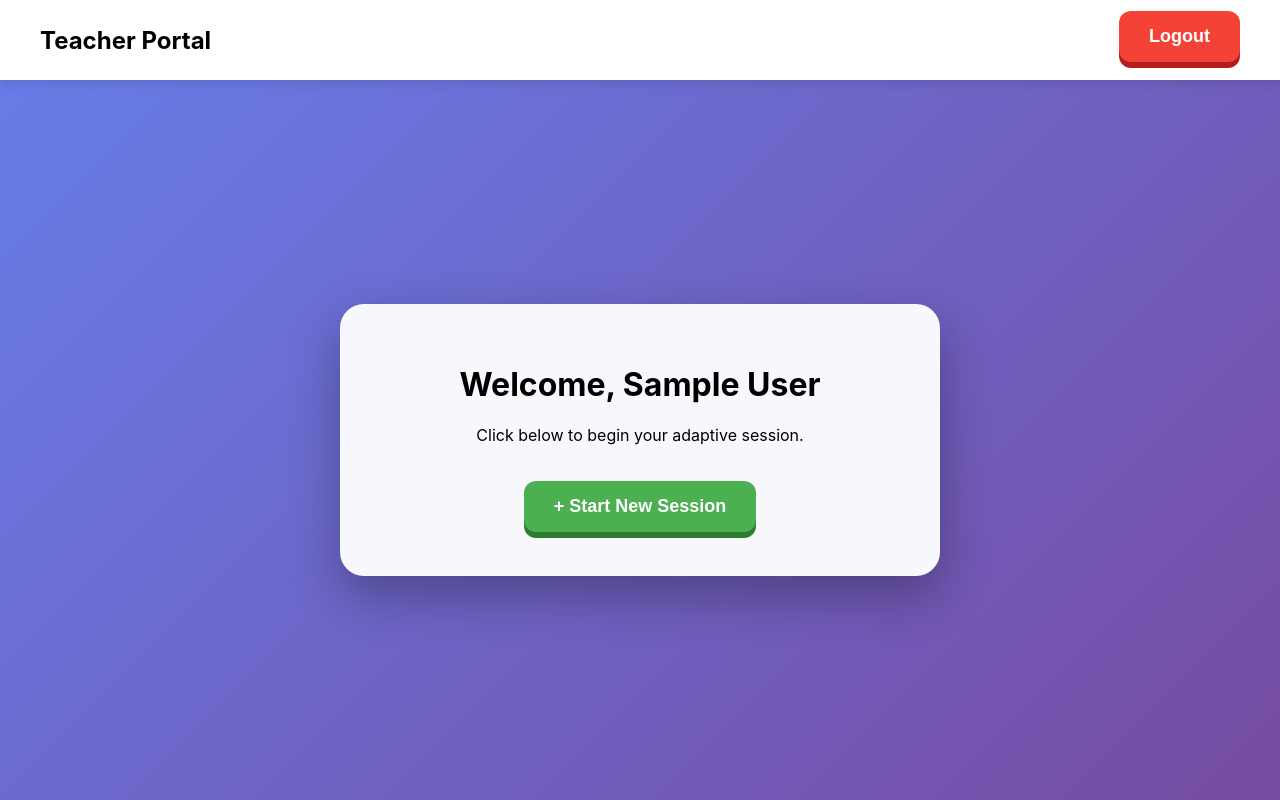
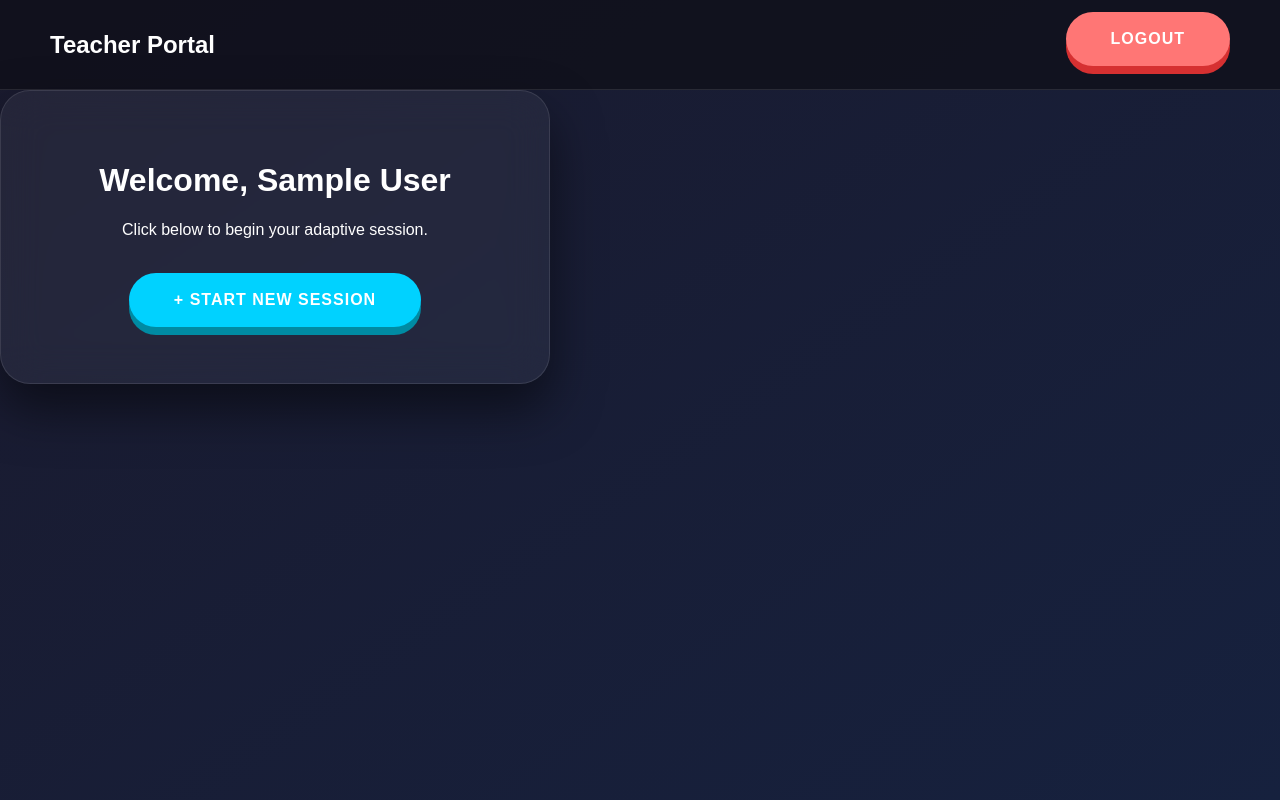
Before and after one commit to DEBOJYOTI-BAIN/Vi-Slides-second, a React (Vite) app in the folder vi-slides-frontend/: page /teacher in a window 1280 px wide. Built offline with nearby package versions, Linux system fonts and the light colour scheme; no server answers; sample sign-in values are in the browser's storage.

Commit message:
Login FrontEnd is perfect

```diff
--- a/vi-slides-frontend/src/index.css
+++ b/vi-slides-frontend/src/index.css
@@ -1,87 +1,79 @@
-/* THE FOUNDATION */
+/* MODERN MIDNIGHT THEME */
 * { box-sizing: border-box; }
+
 html, body, #root {
-  margin: 0; padding: 0;
-  height: 100vh; width: 100vw;
-  font-family: 'Inter', sans-serif;
-  background: linear-gradient(135deg, #667eea 0%, #764ba2 100%);
+  margin: 0;
+  padding: 0;
+  height: 100vh;
+  width: 100vw;
+  font-family: 'Poppins', sans-serif; /* Modern, rounded font */
+  /* New Gradient: Deep Indigo to Charcoal */
+  background: linear-gradient(145deg, #1a1a2e 0%, #16213e 100%);
+  color: #ffffff;
   overflow: hidden;
 }
 
-/* CONTAINERS */
-.full-screen { height: 100vh; width: 100vw; display: flex; flex-direction: column; }
-.centered-content { flex: 1; display: flex; align-items: center; justify-content: center; padding: 20px; }
-.glass-card {
-  background: rgba(255, 255, 255, 0.95);
-  padding: 40px; border-radius: 24px;
-  box-shadow: 0 20px 50px rgba(0,0,0,0.3);
-  text-align: center; width: 100%; max-width: 600px;
+/* UNIQUE 3D PILL BUTTONS */
+.btn-3d {
+  all: unset;
+  display: inline-block;
+  padding: 18px 45px; /* Larger, more "pro" size */
+  font-size: 16px;
+  font-weight: 800;
+  text-transform: uppercase;
+  letter-spacing: 1px;
+  color: white;
+  border-radius: 50px; /* Pill shape */
+  cursor: pointer;
+  transition: all 0.1s cubic-bezier(0.175, 0.885, 0.32, 1.275);
+  transform: translateY(-6px); /* Higher lift for more 3D feel */
+  text-align: center;
 }
 
-/* 3D BUTTONS */
-.btn-3d {
-  padding: 15px 30px; font-size: 18px; font-weight: 700;
-  color: white; border: none; border-radius: 12px;
-  cursor: pointer; transition: all 0.1s;
-  transform: translateY(-4px);
-  box-shadow: 0 6px 0 rgba(0,0,0,0.2);
-}
-.btn-3d:active { transform: translateY(0px); box-shadow: none; }
+/* Unique Color Palette */
+.btn-teacher { background: #00d2ff; box-shadow: 0 8px 0 #008ba3; } /* Vibrant Teal */
+.btn-student { background: #6c5ce7; box-shadow: 0 8px 0 #4834d4; } /* Electric Indigo */
+.btn-logout  { background: #ff7675; box-shadow: 0 8px 0 #d63031; } /* Soft Coral */
 
-.btn-teacher { background: #4CAF50; box-shadow: 0 6px 0 #2e7d32; }
-.btn-student { background: #2196F3; box-shadow: 0 6px 0 #1565c0; }
-.btn-logout  { background: #f44336; box-shadow: 0 6px 0 #b71c1c; }
-
-/* NAVBAR */
-.navbar {
-  height: 80px; background: white;
-  display: flex; align-items: center; justify-content: space-between;
-  padding: 0 40px; box-shadow: 0 4px 10px rgba(0,0,0,0.1);
+.btn-3d:active {
+  transform: translateY(0px);
+  box-shadow: none;
 }
 
-/* TEXT STYLES */
-.join-code {
-  font-size: 120px; color: #007bff;
-  font-weight: 900; margin: 20px 0; letter-spacing: 15px;
+.btn-3d:hover {
+    filter: brightness(1.1);
 }
 
-/* ADD THIS TO THE BOTTOM OF index.css */
-
-/* PREVENTS TEXTAREA FROM BEING DRAGGED */
-textarea {
+/* FROSTED GLASS CARD */
+.glass-card {
+  background: rgba(255, 255, 255, 0.05); /* Very dark glass */
+  backdrop-filter: blur(20px);
+  border-radius: 30px;
+  padding: 50px;
+  box-shadow: 0 25px 50px rgba(0,0,0,0.5);
+  border: 1px solid rgba(255, 255, 255, 0.1);
+  text-align: center;
   width: 100%;
-  height: 120px;
-  padding: 15px;
-  border-radius: 12px;
-  border: 2px solid #ddd;
-  font-size: 16px;
-  resize: none; /* THIS IS THE FIX */
-  outline: none;
-  transition: border-color 0.2s;
-  box-sizing: border-box;
-  font-family: inherit;
+  max-width: 550px;
 }
 
-textarea:focus {
-  border-color: #2196F3;
+/* SLEEK NAVBAR */
+.navbar {
+  height: 90px;
+  background: rgba(15, 15, 26, 0.8);
+  display: flex;
+  align-items: center;
+  justify-content: space-between;
+  padding: 0 50px;
+  border-bottom: 1px solid rgba(255, 255, 255, 0.1);
 }
 
-/* THE TEACHER'S QUESTION LIST CONTAINER */
-.question-area {
-  margin-top: 30px;
-  background: rgba(255, 255, 255, 0.5);
-  border-radius: 20px;
-  padding: 20px;
-  min-height: 150px;
-  border: 1px solid #eee;
-  text-align: left;
+.join-code-text {
+  font-size: 140px;
+  background: linear-gradient(to bottom, #ffffff, #00d2ff);
+  -webkit-background-clip: text;
+  -webkit-text-fill-color: transparent;
+  font-weight: 900;
+  margin: 10px 0;
+  filter: drop-shadow(0 10px 20px rgba(0, 210, 255, 0.3));
 }
-
-.question-card-mini {
-  background: white;
-  padding: 15px;
-  border-radius: 12px;
-  margin-bottom: 10px;
-  box-shadow: 0 4px 6px rgba(0,0,0,0.05);
-  border-left: 5px solid #2196F3;
-}
--- a/vi-slides-frontend/src/pages/Login.tsx
+++ b/vi-slides-frontend/src/pages/Login.tsx
@@ -9,11 +9,8 @@ export default function Login() {
   const [showRoles, setShowRoles] = useState(false);
 
   useEffect(() => {
-    const savedUser = localStorage.getItem('user');
-    if (savedUser) {
-      const user = JSON.parse(savedUser);
-      navigate(user.role === 'teacher' ? '/teacher' : '/student');
-    }
+    const user = JSON.parse(localStorage.getItem('user') || '{}');
+    if (user.name) navigate(user.role === 'teacher' ? '/teacher' : '/student');
   }, [navigate]);
 
   const handleGoogleSuccess = async (response: any) => {
@@ -25,7 +22,7 @@ export default function Login() {
         localStorage.setItem('user', JSON.stringify(res.data.user));
         navigate(res.data.user.role === 'teacher' ? '/teacher' : '/student');
       }
-    } catch (err) { alert("Login connection failed"); }
+    } catch (err) { alert("Login Fail"); }
   };
 
   const finishLogin = async (role: 'teacher' | 'student') => {
@@ -33,24 +30,24 @@ export default function Login() {
       const res = await axios.post(`${import.meta.env.VITE_API_URL}/api/auth/google-login`, { token: googleToken, role });
       localStorage.setItem('user', JSON.stringify(res.data.user));
       navigate(role === 'teacher' ? '/teacher' : '/student');
-    } catch (err) { alert("Error saving role"); }
+    } catch (err) { alert("Error"); }
   };
 
   return (
     <div style={{ height: '100vh', width: '100vw', display: 'flex', alignItems: 'center', justifyContent: 'center' }}>
-      <div className="glass-card" style={{ width: '350px', textAlign: 'center' }}>
-        <h1 style={{ fontSize: '42px', margin: '0 0 10px 0', color: '#333' }}>Vi-SlideS</h1>
-        <p style={{ color: '#666', marginBottom: '40px' }}>AI Adaptive Classroom</p>
+      <div className="glass-card">
+        <h1 style={{fontSize: '50px', fontWeight: 900, marginBottom: '0'}}>VI-SLIDES</h1>
+        <p style={{color: '#00d2ff', letterSpacing: '4px', marginBottom: '40px'}}>ADAPTIVE LEARNING</p>
 
         {!showRoles ? (
-          <div className="google-btn-wrapper">
-             <GoogleLogin onSuccess={handleGoogleSuccess} onError={() => {}} />
+          <div style={{display: 'flex', justifyContent: 'center', background: 'white', padding: '10px', borderRadius: '15px'}} >
+            <GoogleLogin onSuccess={handleGoogleSuccess} onError={() => {}} />
           </div>
         ) : (
-          <div style={{ display: 'flex', flexDirection: 'column', gap: '20px' }}>
-            <h2 style={{ color: '#444' }}>Select Role</h2>
-            <button className="btn-3d btn-teacher" onClick={() => finishLogin('teacher')}>I am a Teacher</button>
-            <button className="btn-3d btn-student" onClick={() => finishLogin('student')}>I am a Student</button>
+          <div style={{display: 'flex', flexDirection: 'column', gap: '25px'}}>
+            <h3 style={{fontWeight: 300}}>Establish Identity</h3>
+            <button className="btn-3d btn-teacher" onClick={() => finishLogin('teacher')}>Professor</button>
+            <button className="btn-3d btn-student" onClick={() => finishLogin('student')}>Student</button>
           </div>
         )}
       </div>
--- a/vi-slides-frontend/src/pages/SessionTeacherView.tsx
+++ b/vi-slides-frontend/src/pages/SessionTeacherView.tsx
@@ -13,24 +13,20 @@ export default function SessionTeacherView() {
   };
 
   return (
-    <div className="full-screen">
+    <div style={{ height: '100vh', width: '100vw', display: 'flex', flexDirection: 'column' }}>
       <header className="navbar">
-        <button className="btn-3d btn-student" onClick={() => navigate('/teacher')}>← Dashboard</button>
-        <h2>Classroom Live</h2>
-        <button className="btn-3d btn-logout" onClick={endSession}>End Class 🛑</button>
+        <button className="btn-3d btn-student" onClick={() => navigate('/teacher')}>← Lobby</button>
+        <h2 style={{fontWeight: 300, letterSpacing: '2px'}}>LIVE SESSION</h2>
+        <button className="btn-3d btn-logout" onClick={endSession}>Terminate 🛑</button>
       </header>
 
-      <main className="centered-content" style={{flexDirection: 'column', justifyContent: 'flex-start', paddingTop: '40px'}}>
-        <div className="glass-card" style={{maxWidth: '800px'}}>
-          <p style={{color: '#666', margin: 0}}>Student Join Code:</p>
-          <h1 className="join-code" style={{fontSize: '80px', margin: '10px 0'}}>{code}</h1>
+      <main style={{ flex: 1, display: 'flex', alignItems: 'center', justifyContent: 'center' }}>
+        <div className="glass-card" style={{maxWidth: '900px'}}>
+          <p style={{color: '#aaa', textTransform: 'uppercase', fontSize: '14px', letterSpacing: '3px'}}>Access Key</p>
+          <h1 className="join-code-text">{code}</h1>
 
-          {/* NEW SECTION: THE QUESTION FEED */}
-          <div className="question-area">
-            <h3 style={{marginTop: 0, color: '#333'}}>Real-time Questions:</h3>
-            <div className="question-card-mini">
-              <p style={{margin: 0, color: '#888', fontStyle: 'italic'}}>Waiting for students to ask questions...</p>
-            </div>
+          <div style={{marginTop: '30px', padding: '20px', background: 'rgba(0,210,255,0.1)', borderRadius: '15px', color: '#00d2ff'}}>
+             <strong>Awaiting student interaction...</strong>
           </div>
         </div>
       </main>
```
